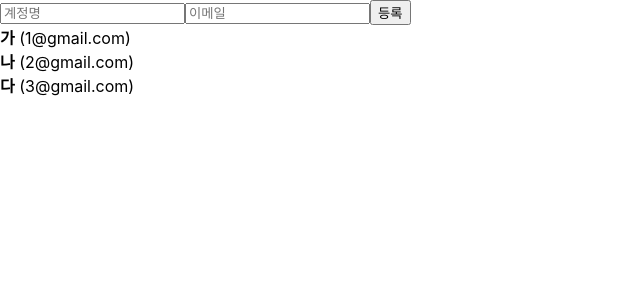
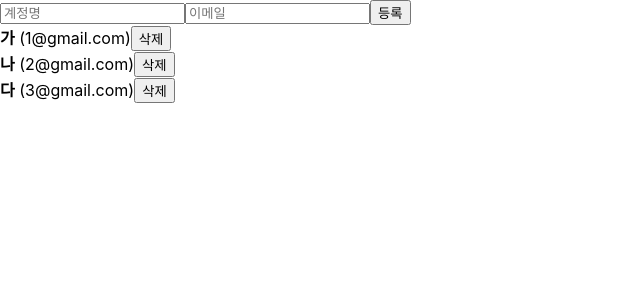
Before and after one commit to Seoin-Jeong/React_prac, a React (Create React App) app: page / in a window 1280 px wide. Shown: the top 300 px of the page, without its empty margins (0-640 px from the left). Built offline with nearby package versions, Linux system fonts and the light colour scheme.

Commit message:
23.05.03_1

```diff
--- a/src/UserList.js
+++ b/src/UserList.js
@@ -1,19 +1,20 @@
 import React from "react";
 
-function User({user}){
+function User({user, onRemove}){
     return (
         <div>
             <b>{user.username}</b> <span>({user.email})</span>
+            <button onClick={()=> onRemove(user.id)}>삭제</button>
         </div>
     );
 }
 
-function UserList({users}){
+function UserList({users, onRemove}){
 
     return(
         <div>
             {users.map(user => (
-                <User user={user} key={user.id} />
+                <User user={user} key={user.id} onRemove={onRemove} />
             ))}
         </div>
     );
```
